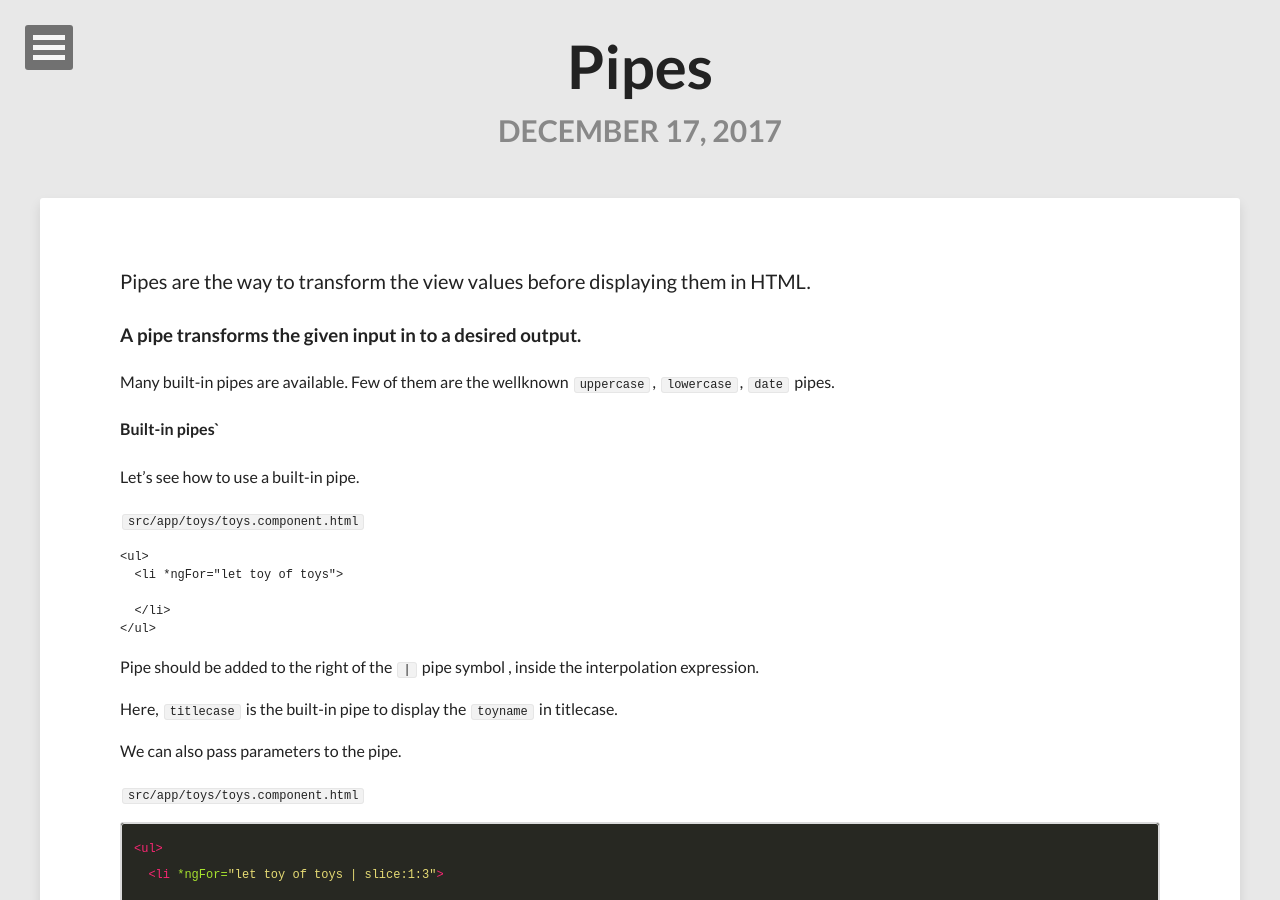
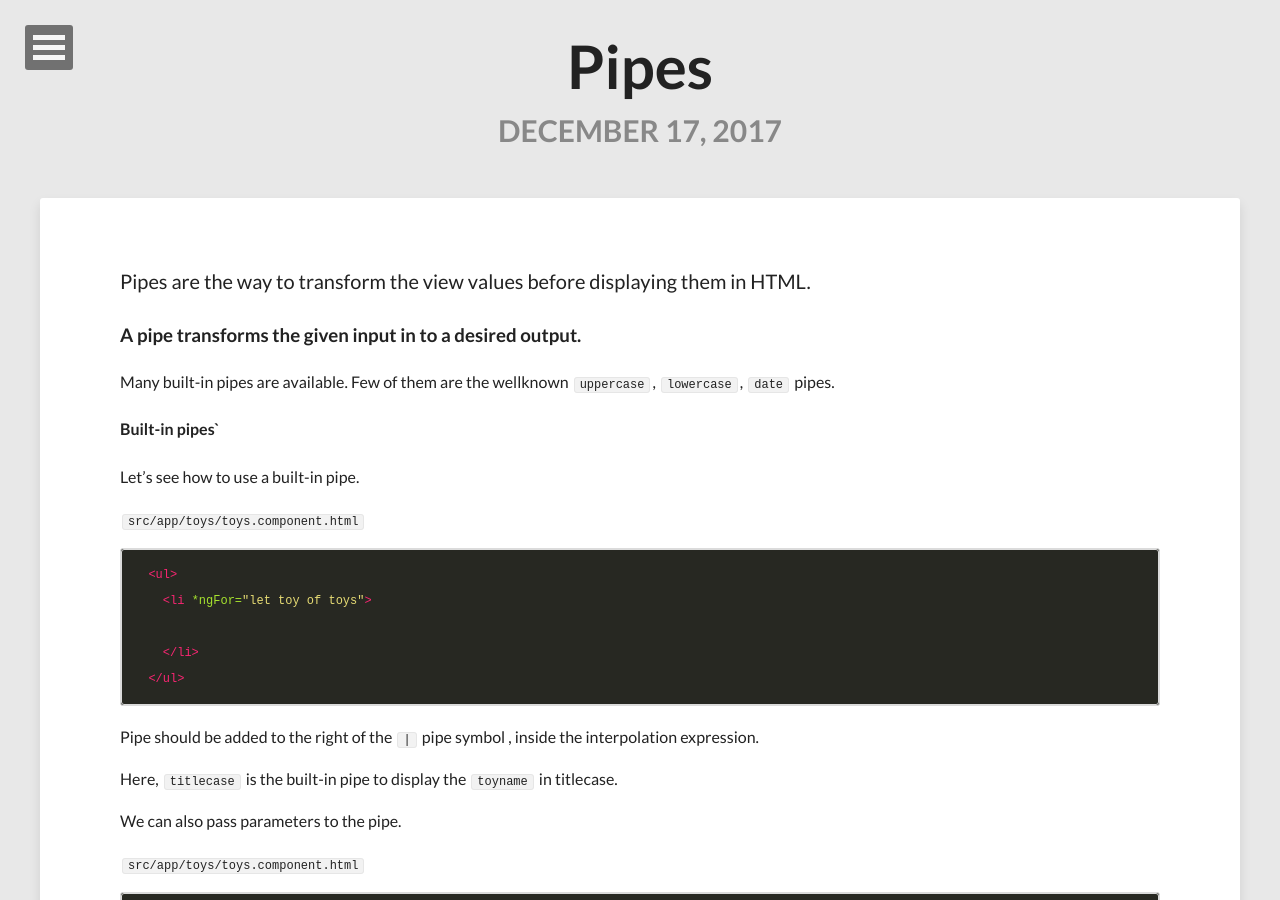
Before and after one commit to DeepikaRajendran/dev-mom, a Jekyll site: the page built from _posts/2017-12-17-pipes.md, in a window 1280 px wide and 900 px high. Built offline with Jekyll 4.4.1, drawn with Linux system fonts in a browser that asks for light colours; nearby versions of some CDN libraries; our own code applies the rules of GitHub Pages for plain Markdown files.

Commit message:
Update 2017-12-17-pipes.md

````diff
--- a/_posts/2017-12-17-pipes.md
+++ b/_posts/2017-12-17-pipes.md
@@ -11,12 +11,12 @@ Let's see how to use a built-in pipe.
 
 `src/app/toys/toys.component.html`
 
-```angular
-<ul>
-  <li *ngFor="let toy of toys">
-    {{toy.color}} {{ toy.name | titlecase}}
-  </li>
-</ul>
+```html
+  <ul>
+    <li *ngFor="let toy of toys">
+      {{toy.color}} {{ toy.name | titlecase}}
+    </li>
+  </ul>
 ```
 Pipe should be added to the right of the `|` pipe symbol , inside the interpolation expression.
 
````
